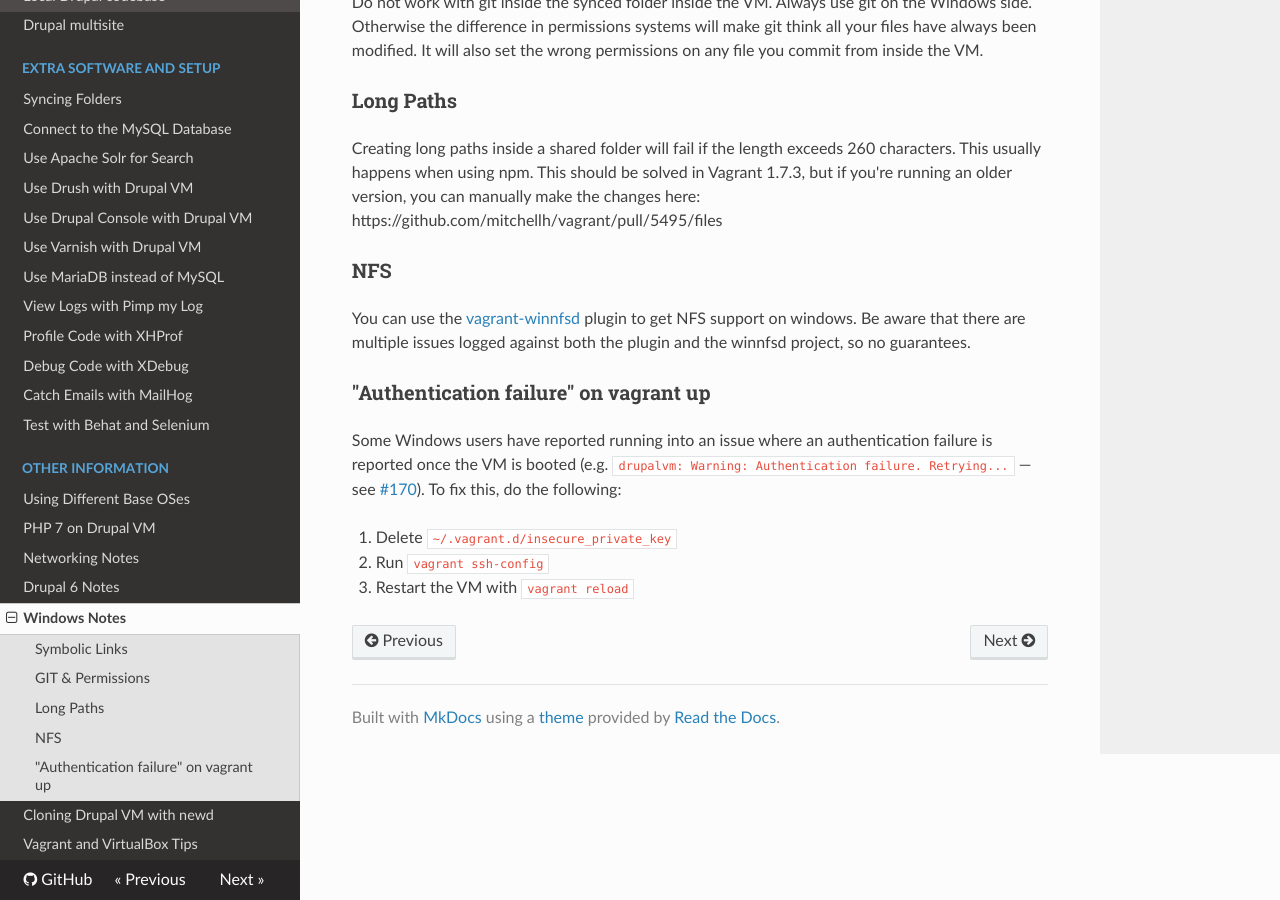
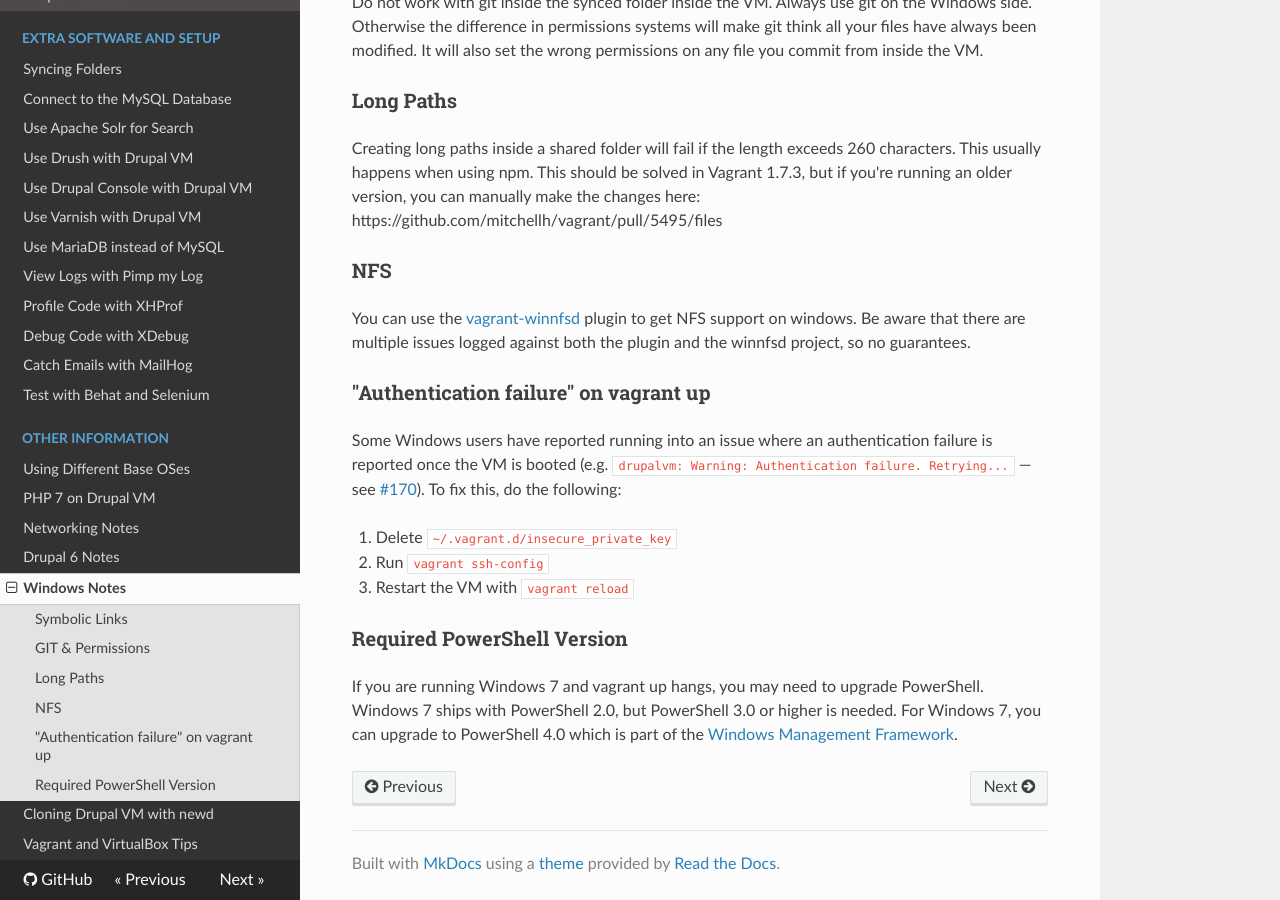
Before and after one commit to geerlingguy/drupal-vm, an MkDocs documentation site: the page built from docs/other/windows.md, in a window 1280 px wide and 900 px high, scrolled down 576 px. Built offline with MkDocs 1.6.1, drawn with Linux system fonts in a browser that asks for light colours; nearby versions of some CDN libraries; old or Windows-style settings are respelled for this version of MkDocs.

Commit message:
Moved PowerShell note to docs\other\windows

```diff
--- a/docs/other/windows.md
+++ b/docs/other/windows.md
@@ -32,3 +32,6 @@ Some Windows users have reported running into an issue where an authentication f
   1. Delete `~/.vagrant.d/insecure_private_key`
   2. Run `vagrant ssh-config`
   3. Restart the VM with `vagrant reload`
+
+### Required PowerShell Version
+If you are running Windows 7 and vagrant up hangs, you may need to upgrade PowerShell. Windows 7 ships with PowerShell 2.0, but PowerShell 3.0 or higher is needed. For Windows 7, you can upgrade to PowerShell 4.0 which is part of the [Windows Management Framework](http://www.microsoft.com/en-us/download/details.aspx?id=40855).
```
Also changed, not shown: README.md (+0 -2 lines).
